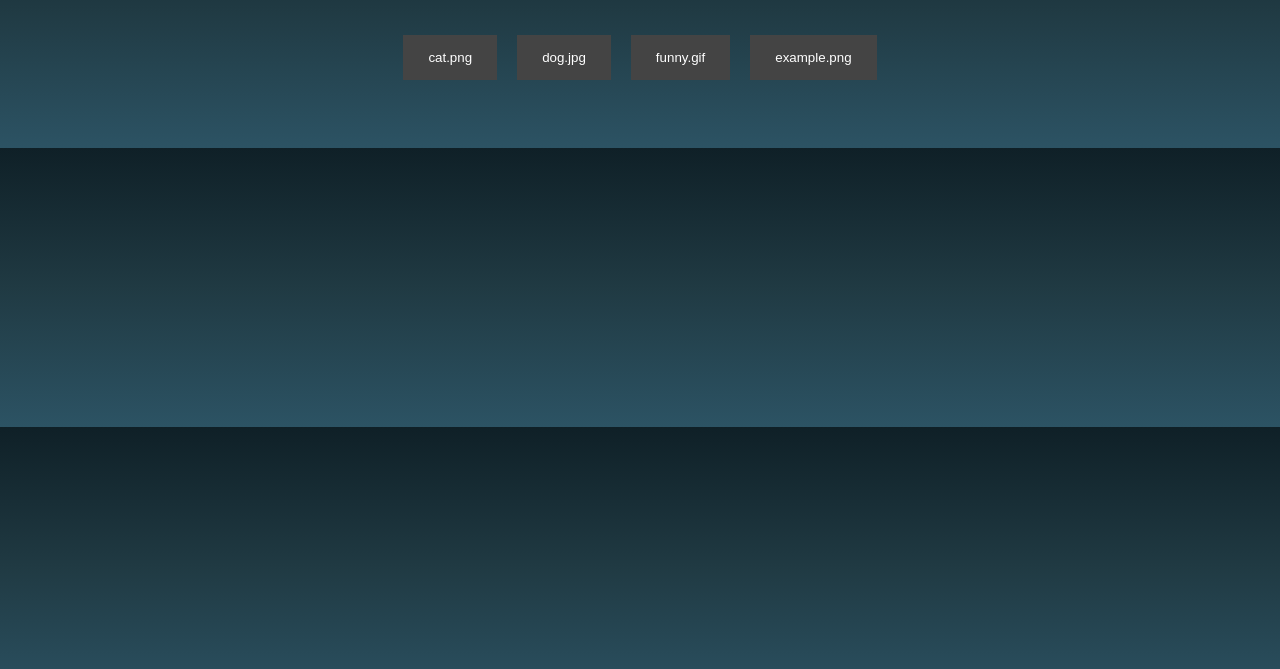
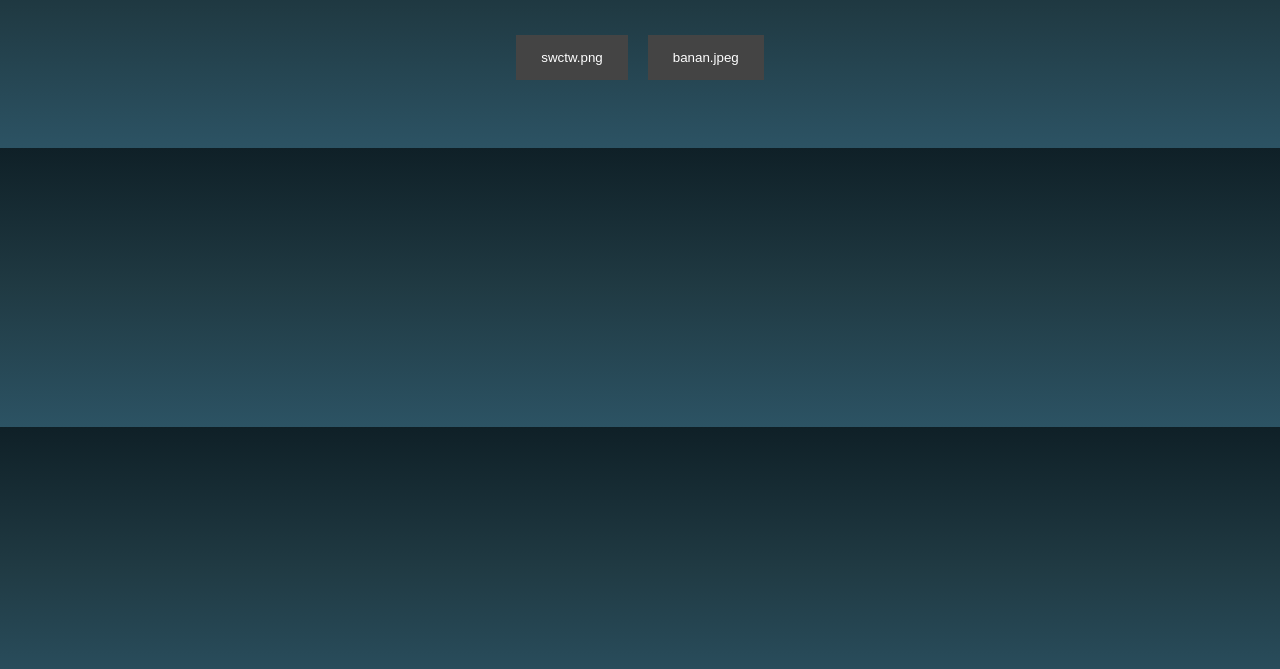
Before and after one commit to sparkpacket/images, a plain HTML site: page index.html in a window 1280 px wide. Shown: the part 131-800 px from the top of the page. Drawn offline with Linux system fonts and the light colour scheme.

Commit message:
Update index.html

```diff
--- a/index.html
+++ b/index.html
@@ -41,10 +41,8 @@
   <script>
     // List of images (just the filename without the leading slash)
     const images = [
-      "cat.png",
-      "dog.jpg",
-      "funny.gif",
-      "example.png"
+      "swctw.png",
+      "banan.jpeg",
     ];
 
     const container = document.getElementById("buttons-container");
```
